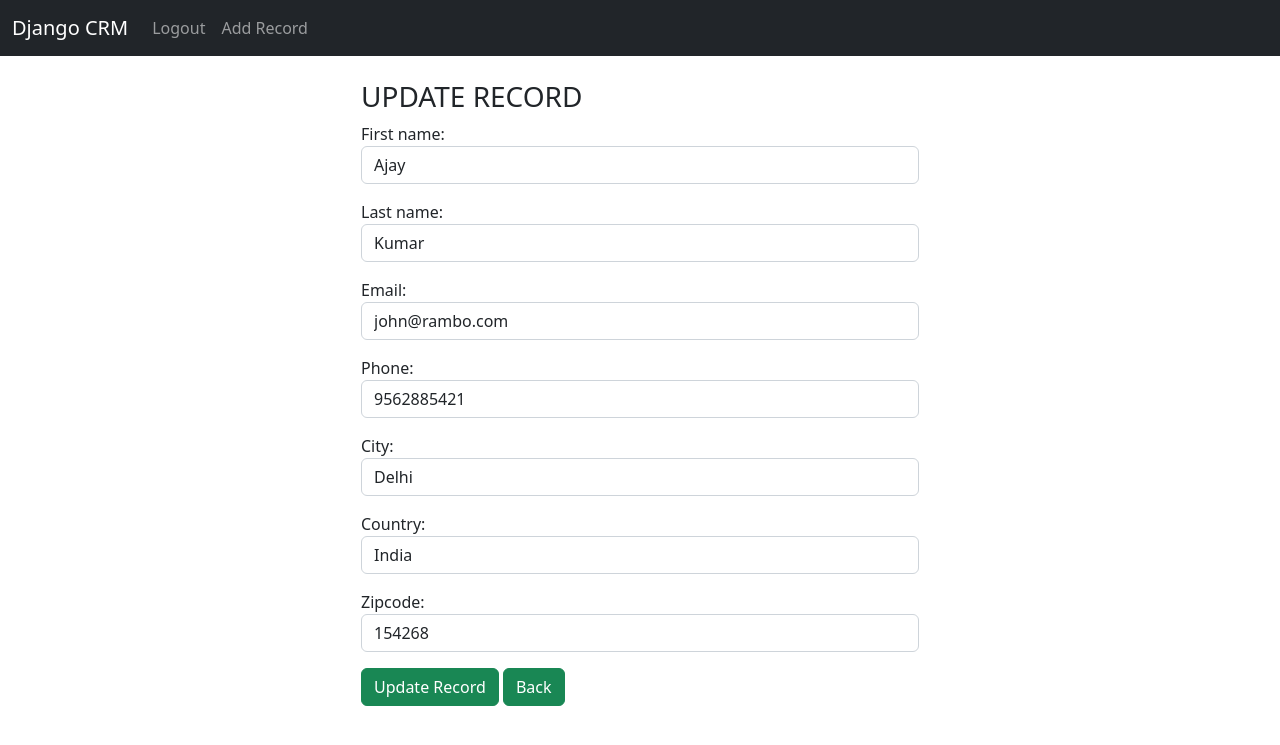
After one commit to ajayakumar4741/DJ-CRM, a Django app: page /update_record/1 in a window 1280 px wide. The commit adds this page. Shown: the top 745 px of the page. Run offline with Django 5.2, Linux system fonts and the light colour scheme; a user stored in the database is signed in; data comes from the database, SQL or seed files in the repository; both versions use the stored data as it was after the commit.

Commit message:
Added few more things

```diff
--- a/crm/forms.py
+++ b/crm/forms.py
@@ -1,6 +1,7 @@
 from django.contrib.auth.forms import UserCreationForm
 from django.contrib.auth.models import User
 from django import forms
+from . models import Records
 
 class RegForm(UserCreationForm):
     email = forms.EmailField(label='', widget=forms.TextInput(attrs={'class':'form-control','placeholder':'Email'}))
@@ -28,3 +29,16 @@ class RegForm(UserCreationForm):
         self.fields['password2'].widget.attrs['placeholder'] = 'Confirm Password'
         self.fields['password2'].label = ''
         self.fields['password2'].help_text = '<span class="form-text text-muted"><small>Enter the same password as before, for verification.</small></span>'
+
+class AddRecordForm(forms.ModelForm):
+    first_name = forms.CharField(required=True, widget=forms.widgets.TextInput(attrs={'placeholder':'First Name','class':'form-control'}))
+    last_name = forms.CharField(required=True, widget=forms.widgets.TextInput(attrs={'placeholder':'Last Name','class':'form-control'}))
+    email = forms.CharField(required=True, widget=forms.widgets.TextInput(attrs={'placeholder':'Email','class':'form-control'}))
+    phone = forms.CharField(required=True, widget=forms.widgets.TextInput(attrs={'placeholder':'Phone','class':'form-control'}))
+    city = forms.CharField(required=True, widget=forms.widgets.TextInput(attrs={'placeholder':'City','class':'form-control'}))
+    country = forms.CharField(required=True, widget=forms.widgets.TextInput(attrs={'placeholder':'Country','class':'form-control'}))
+    zipcode = forms.CharField(required=True, widget=forms.widgets.TextInput(attrs={'placeholder':'Zipcode','class':'form-control'}))
+
+    class Meta:
+        model = Records
+        fields = '__all__'
--- a/crm/urls.py
+++ b/crm/urls.py
@@ -5,5 +5,8 @@ urlpatterns = [
     # path('login', views.login_user, name='login'),
     path('logout', views.logout_user, name='logout'),
     path('register', views.register_user, name='register'),
-    path('record/<int:pk>', views.record, name='record')
+    path('update_record/<int:pk>', views.update_record, name='update_record'),
+    path('add_record', views.add_record, name='add_record'),
+    path('record/<int:pk>', views.record, name='record'),
+    path('delete_record/<int:pk>', views.delete_record, name='delete')
 ]
--- a/crm/views.py
+++ b/crm/views.py
@@ -1,7 +1,7 @@
 from django.shortcuts import render, redirect
 from django.contrib.auth import authenticate, login, logout
 from django.contrib import messages
-from . forms import RegForm
+from . forms import RegForm, AddRecordForm
 from . models import *
 # Create your views here.
 
@@ -24,7 +24,50 @@ def index(request):
     return render(request,'index.html',{'records':records})
 
 def record(request,pk):
-    pass
+    if request.user.is_authenticated:
+        customer_record = Records.objects.get(id=pk)
+        return render(request,'record.html',{'customer_record':customer_record})
+    else:
+        messages.error(request,'You Must Be Logged in to access that page...')
+        return redirect('index')
+
+def delete_record(request,pk):
+    if request.user.is_authenticated:
+        delete_item = Records.objects.get(id=pk)
+        delete_item.delete()
+        messages.success(request,'Record Deleted Successfully...')
+        return redirect('index')
+    else:
+        messages.error(request,'You Must Be Logged in to delete records...')
+        return redirect('index')
+
+def add_record(request):
+    form = AddRecordForm(request.POST or None)
+    if request.user.is_authenticated:
+        if request.method == 'POST':
+            if form.is_valid():
+                form.save()
+                messages.success(request, 'Record Added...')
+                return redirect('index')
+        else:
+            return render(request,'add.html',{'form':form})
+    else:
+        messages.error(request,'You Must Be Logged in to add records...')
+        return redirect('index')
+
+def update_record(request,pk):
+    if request.user.is_authenticated:
+        current_user = Records.objects.get(id=pk)
+        form = AddRecordForm(request.POST or None, instance=current_user)
+        if form.is_valid():
+            form.save()
+            messages.success(request, 'Record Updated...')
+            return redirect('index')
+        else:
+            return render(request,'update.html',{'form':form})
+    else:
+        messages.error(request,'You Must Be Logged in to update records...')
+        return redirect('index')
 
 def logout_user(request):
     logout(request)
--- a/templates/index.html
+++ b/templates/index.html
@@ -30,7 +30,7 @@
             <td>{{record.zipcode}}</td>
             <td>{{record.city}}</td>
             <td>{{record.created_at}}</td>
-            <td>{{record.id}}</td>
+            <td><a href="{% url 'record' record.id %}">{{record.id}}</a></td>
         </tr>
         {% endfor %}
         {% endif %}
--- a/templates/navbar.html
+++ b/templates/navbar.html
@@ -10,6 +10,9 @@
                 {% if user.is_authenticated %}
                 <li class="nav-item">
                     <a class="nav-link" href="{% url 'logout' %}">Logout</a>
+                </li>
+                <li class="nav-item">
+                    <a class="nav-link" href="{% url 'add_record' %}">Add Record</a>
                 </li>
                 {% else %}
                 <li class="nav-item">
--- /dev/null
+++ b/templates/update.html
@@ -0,0 +1,12 @@
+{% extends 'base.html' %}
+{% block content %}
+<div class="col-md-6 offset-md-3">
+    <h3>UPDATE RECORD</h3>
+    <form  method="post">
+        {% csrf_token %}
+        {{form.as_p}}
+        <button type="submit" class="btn btn-success">Update Record</button>
+        <a href="{% url 'index' %}"  class="btn btn-success">Back</a>
+    </form>
+</div>
+{% endblock %}
```
Also changed, not shown: templates/add.html (added, +13 -0 lines), templates/record.html (added, +27 -0 lines), db.sqlite3.
